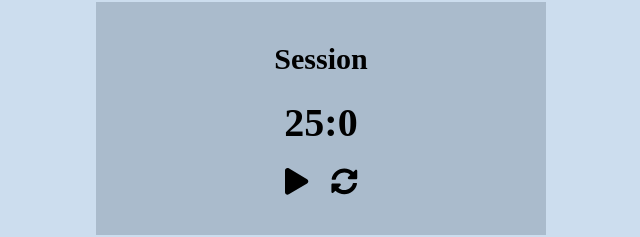
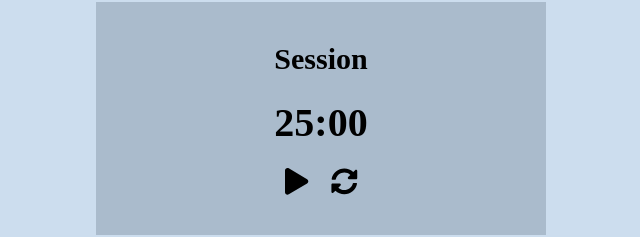
Before and after one commit to throuz/Build-a-25-5-Clock, a Vue app: page / in a window 1280 px wide. Shown: the part 251-488 px from the top of the page, without its empty margins (319-959 px from the left). Built offline with nearby package versions, Linux system fonts and the light colour scheme.

Commit message:
Complete digital format conversion

```diff
--- a/src/components/HelloWorld.vue
+++ b/src/components/HelloWorld.vue
@@ -8,6 +8,10 @@ const seconds = ref(0);
 const breakLength = ref(5);
 const sessionLength = ref(25);
 let countdowner: number;
+
+const formattedNumber = (value: number) => {
+  return ("0" + value).slice(-2);
+};
 
 const startStopClick = () => {
   isInProgress.value = !isInProgress.value;
@@ -80,7 +84,9 @@ const sessionDecrement = () => {
 <template>
   <div class="timer-wrap">
     <div id="timer-label">{{ nextIsBreak ? "Session" : "Break" }}</div>
-    <div id="time-left">{{ minutes }}:{{ seconds }}</div>
+    <div id="time-left">
+      {{ formattedNumber(minutes) }}:{{ formattedNumber(seconds) }}
+    </div>
     <Icon
       id="start_stop"
       :icon="isInProgress ? 'pause' : 'play'"
```
